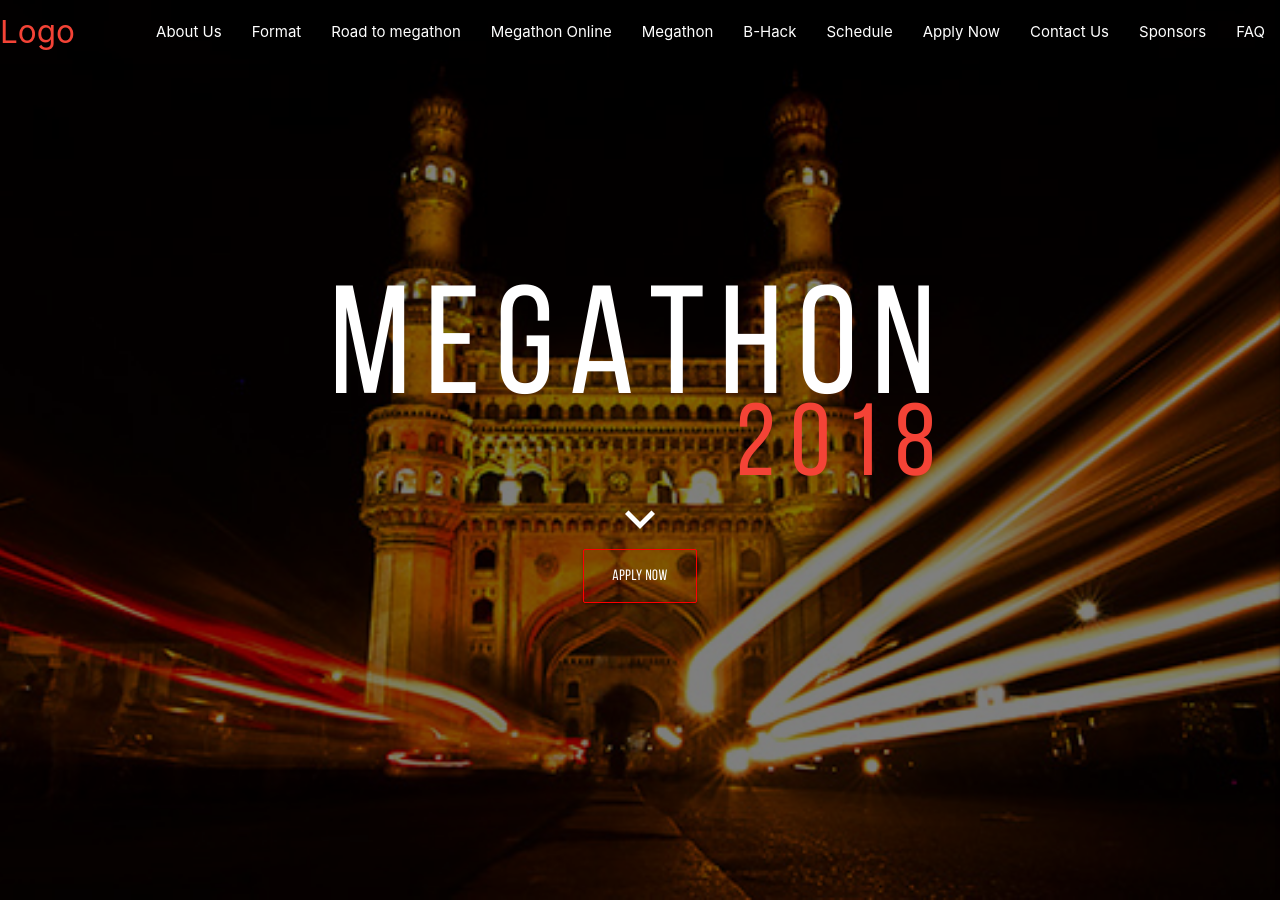
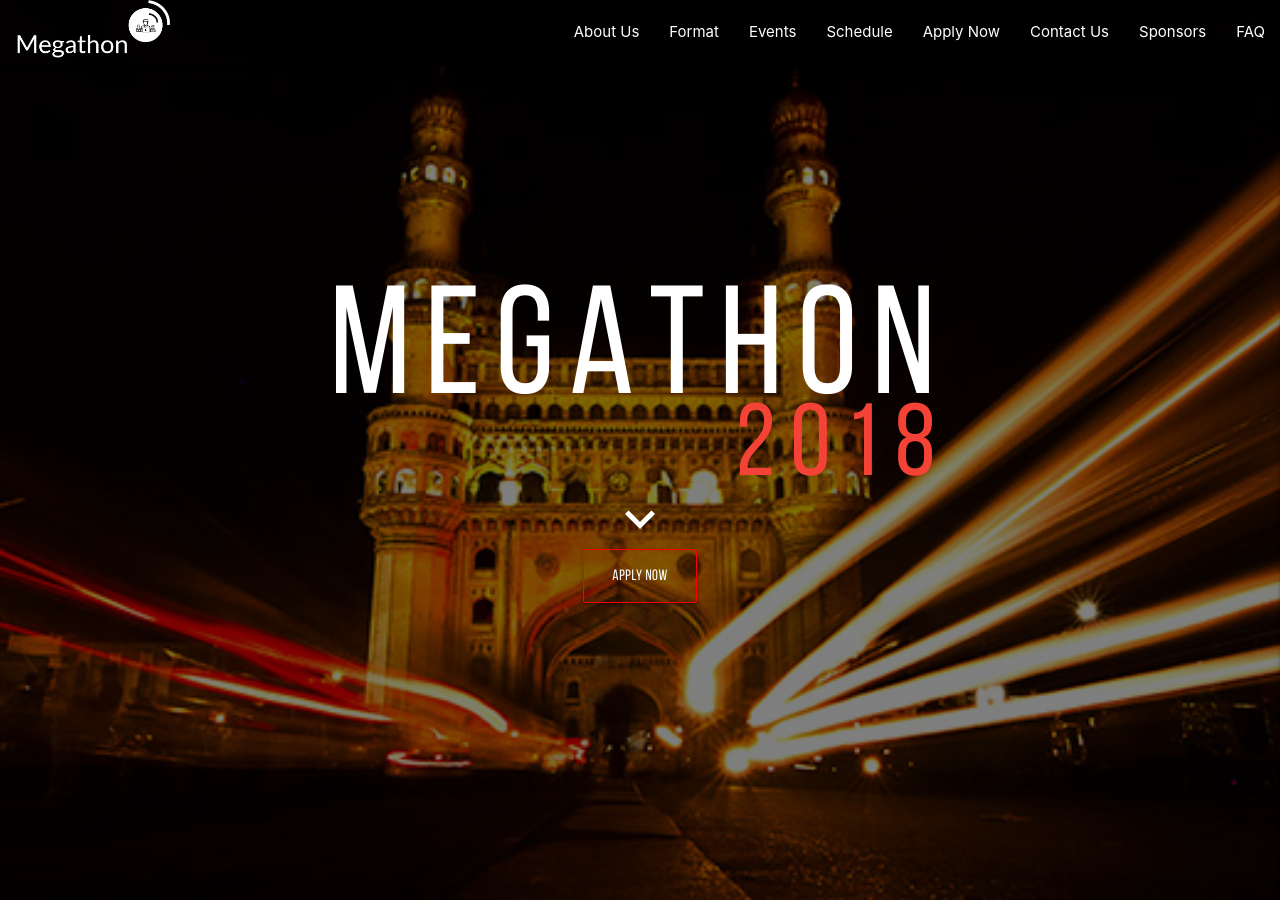
Before and after one commit to IIIT-ECell/megathon, a Jekyll site: the page built from index.md, in a window 1280 px wide and 900 px high. Built offline with Jekyll 4.4.1, drawn with Linux system fonts in a browser that asks for light colours; nearby versions of some CDN libraries; our own code applies the rules of GitHub Pages for plain Markdown files.

Commit message:
Close button for sidenav, logo

```diff
--- a/_includes/header.html
+++ b/_includes/header.html
@@ -11,17 +11,19 @@
 
   <nav class="grey darken-4">
     <div class="nav-wrapper">
-      <a href="{{site.baseurl}}" class="brand-logo">Logo</a>
+      <a href="{{site.baseurl}}" class="brand-logo">
+        <img style="padding-left: 1rem;" height="60" src="{{site.baseurl}}/assets/images/logos/logo.png" alt="{{site.baseurl}}">
+      </a>
       <a href="#" data-target="mobile-demo" class="right sidenav-trigger"><i class="material-icons">menu</i></a>
       <ul class="right hide-on-med-and-down">
         <li><a href="{{site.baseurl}}/#About">About Us</a></li>
         <li><a href="{{site.baseurl}}/#Format">Format</a></li>
 
-        <li><a href="{{site.baseurl}}/road">Road to megathon</a></li>
+        <!-- <li><a href="{{site.baseurl}}/road">Road to megathon</a></li>
         <li><a href="{{site.baseurl}}/megathon-online">Megathon Online</a></li>
         <li><a href="{{site.baseurl}}/megathon">Megathon</a></li>
-        <li><a href="{{site.baseurl}}/b-hack">B-Hack</a></li>
-
+        <li><a href="{{site.baseurl}}/b-hack">B-Hack</a></li> -->
+        <li><a href="">Events</a></li>
 
         <li><a href="{{site.baseurl}}/#Schedule">Schedule</a></li>
         <li><a href="{{site.baseurl}}/#Apply">Apply Now</a></li>
@@ -34,6 +36,10 @@
     </div>
   </nav>
   <ul class="sidenav" id="mobile-demo">
+    <div class="align-box-h">
+      <li><a class="sidenav-close" href="#!"><i class="material-icons">close</i></a></li>
+    </div>
+
     <li class="active"><a href="{{site.baseurl}}">Home</a></li>
     <li><a href="{{site.baseurl}}/#About">About Us</a></li>
     <li><a href="{{site.baseurl}}/#Online">Megathon Online</a></li>
@@ -42,6 +48,7 @@
     <li><a href="{{site.baseurl}}/#Schedule">Schedule</a></li>
     <li><a href="{{site.baseurl}}/#Apply">Apply Now</a></li>
     <li><a href="{{site.baseurl}}/#FAQ">FAQ</a></li>
+
   </ul>
 </header>
 <!-- Can't keep this inside header -->
```
Also changed, not shown: assets/images/logos/logo.png (added).
